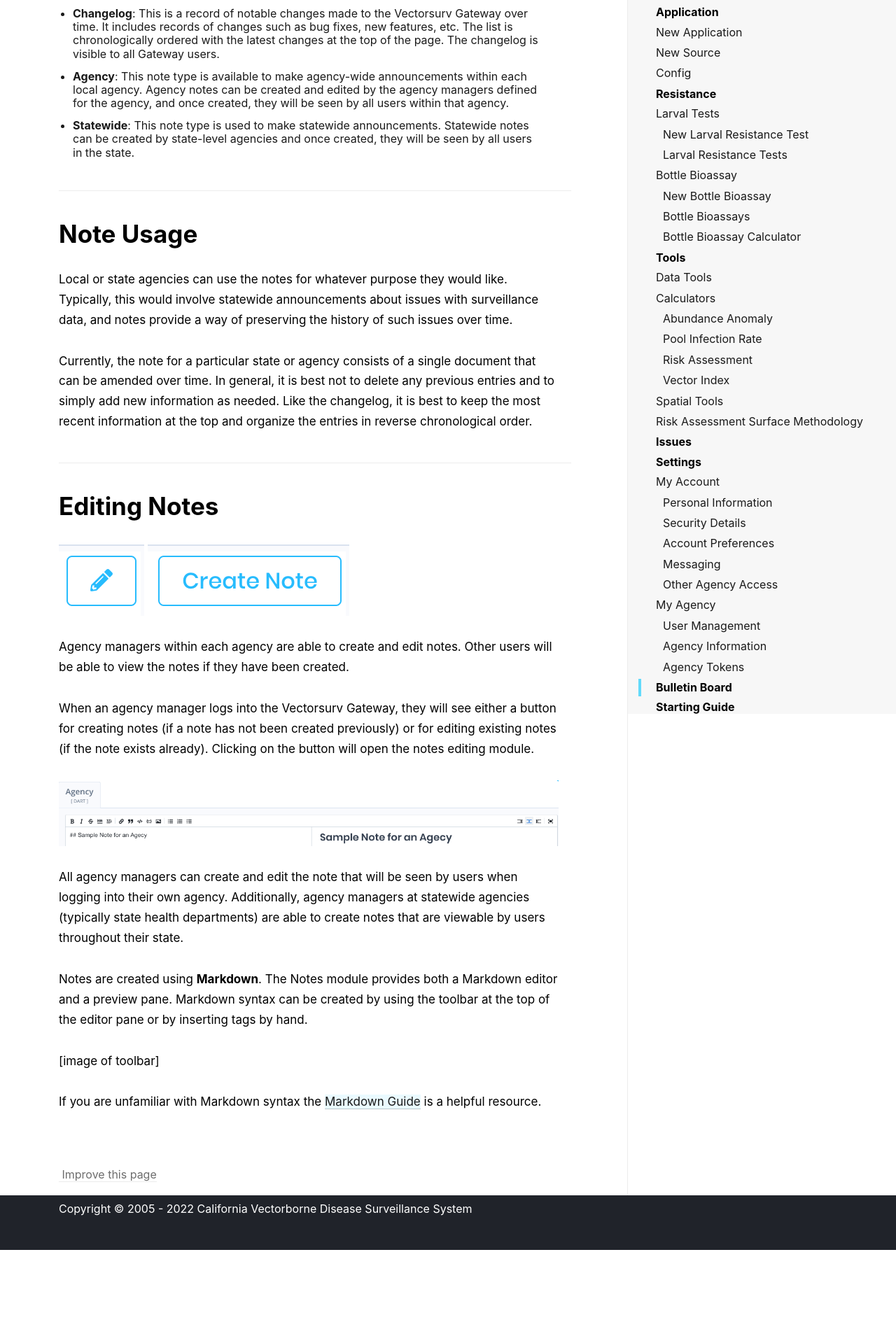
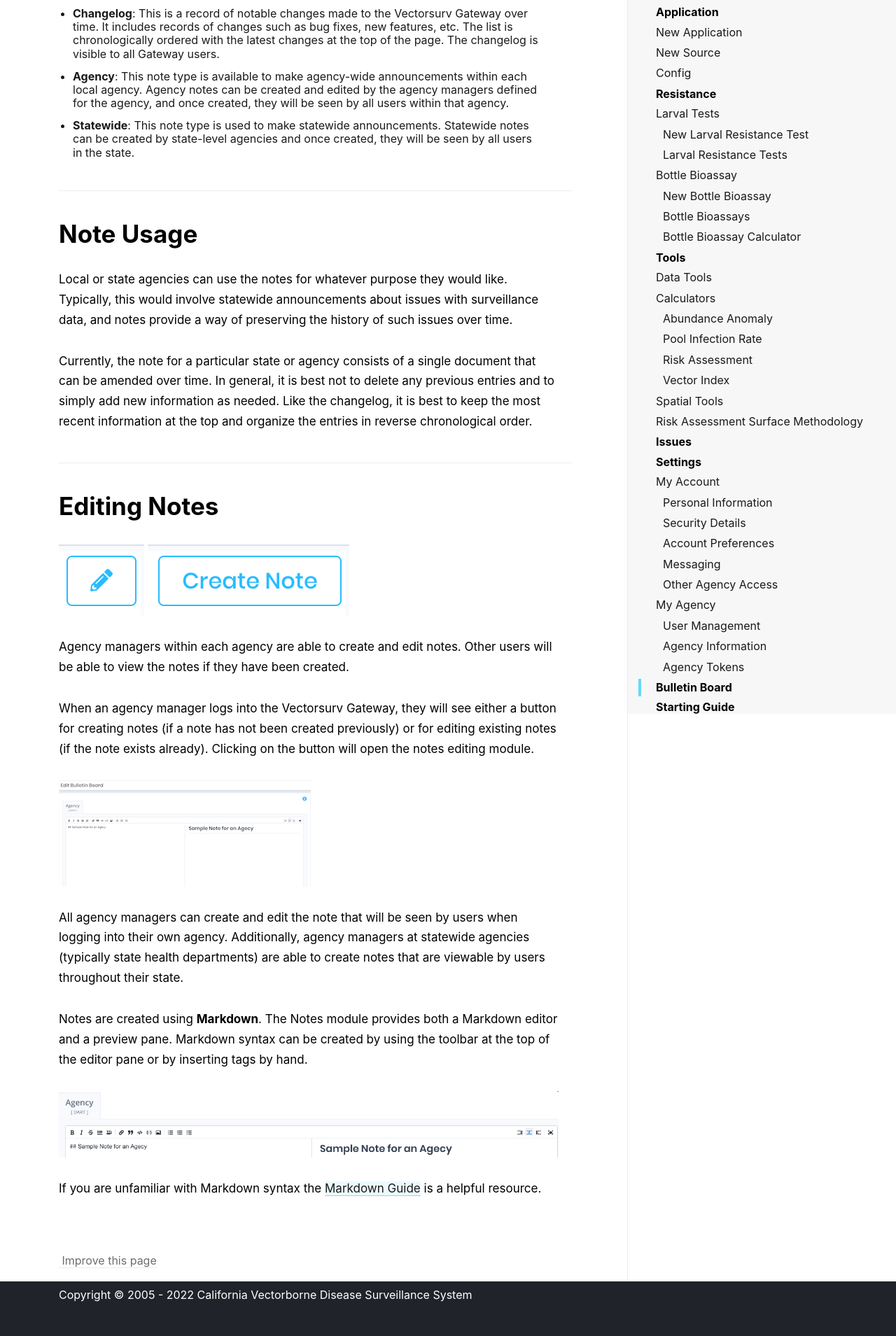
Before and after one commit to tlvaldepena/vectorsurv.org, a Jekyll site: the page built from _docs/bulletin_board.md, in a window 1280 px wide. Shown: the part 883-2792 px from the top of the page at 70% size. Built offline with Jekyll 4.4.1, drawn with Linux system fonts in a browser that asks for light colours; before the commit the page ends 2669 px from its top, so only the background shows below that.

Commit message:
add bulletin brd editor image

```diff
--- a/_docs/bulletin_board.md
+++ b/_docs/bulletin_board.md
@@ -25,18 +25,18 @@ Currently, the note for a particular state or agency consists of a single docume
 
 ## Editing Notes
 
-![Bulletin Board]({{ site.baseurl }}/assets/images/docs/bulletin_board_button_edit.png) ![Bulletin Board]({{ site.baseurl }}/assets/images/docs/bulletin_board_button_create.png)
+![Bulletin Board edit button]({{ site.baseurl }}/assets/images/docs/bulletin_board_button_edit.png) ![Bulletin Board create button]({{ site.baseurl }}/assets/images/docs/bulletin_board_button_create.png)
 
 Agency managers within each agency are able to create and edit notes. Other users will be able to view the notes if they have been created.
 
 When an agency manager logs into the Vectorsurv Gateway, they will see either a button for creating notes (if a note has not been created previously) or for editing existing notes (if the note exists already). Clicking on the button will open the notes editing module.
 
-![Bulletin Board]({{ site.baseurl }}/assets/images/docs/bulletin_board_toolbar.png)
+![Bulletin Board Editor]({{ site.baseurl }}/assets/images/docs/bulletin_board_editor.png)
 
 All agency managers can create and edit the note that will be seen by users when logging into their own agency. Additionally, agency managers at statewide agencies (typically state health departments) are able to create notes that are viewable by users throughout their state.
 
 Notes are created using **Markdown**. The Notes module provides both a Markdown editor and a preview pane. Markdown syntax can be created by using the toolbar at the top of the editor pane or by inserting tags by hand.
 
-[image of toolbar]
+![Bulletin Board Toolbar]({{ site.baseurl }}/assets/images/docs/bulletin_board_toolbar.png)
 
 If you are unfamiliar with Markdown syntax the [Markdown Guide](https://www.markdownguide.org/basic-syntax/ "A free and open-source reference guide that explains how to use Markdown") is a helpful resource.
```
Also changed, not shown: other parts of _docs/bulletin_board.md (+1 -1 lines), assets/images/docs/bulletin_board_editor.png (added).
